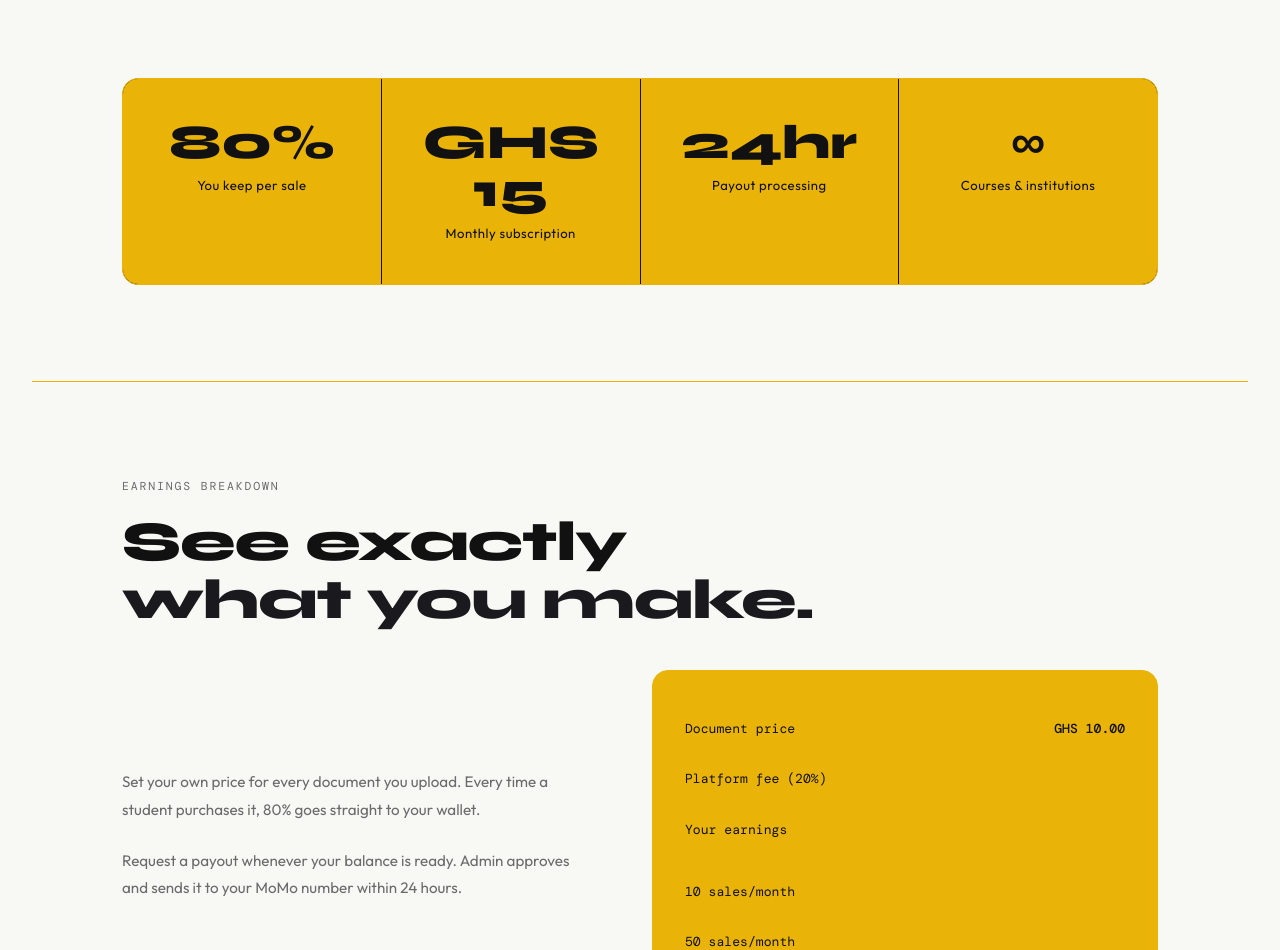
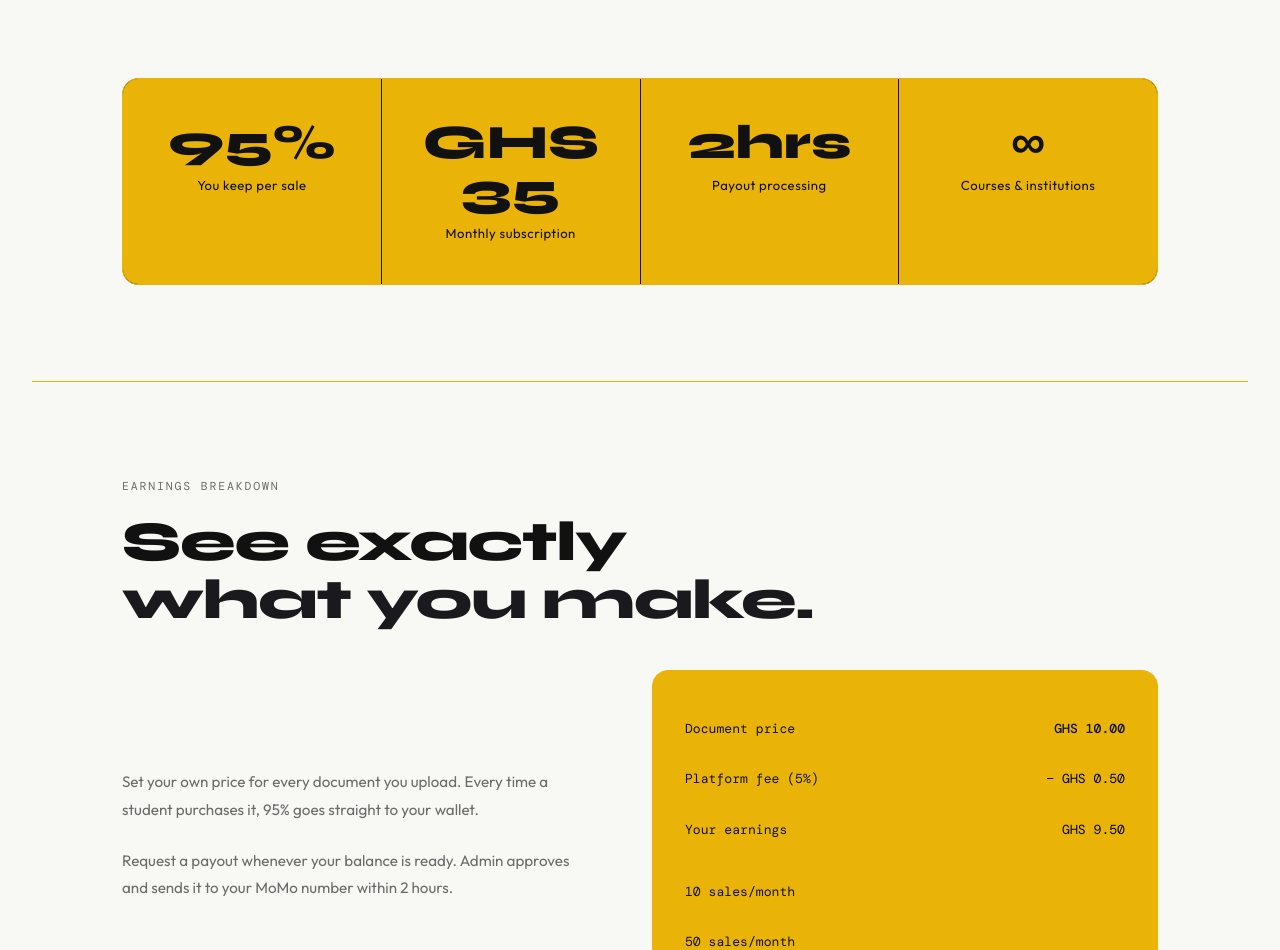
Before and after one commit to mishael6/Course_correct-frontend-, a React (Vite) app: page / in a window 1280 px wide. Shown: the part 1545-2495 px from the top of the page. Built offline with nearby package versions, Linux system fonts and the light colour scheme.

Commit message:
feat: implement LandingPage and UploadPage components with responsive styling

```diff
--- a/src/pages/LandingPage.jsx
+++ b/src/pages/LandingPage.jsx
@@ -454,7 +454,7 @@ const LandingPage = () => {
           <div className="ticker-track">
             {Array(2).fill([
               '📄 Past Questions',
-              '💰 Earn 80% Per Sale',
+              '💰 Earn 95% Per Sale',
               '🎓 All Institutions',
               '📱 Mobile Money Payouts',
               '🔒 Secure Downloads',
@@ -481,7 +481,7 @@ const LandingPage = () => {
             {[
               { n: '01', icon: '📤', title: 'Upload', desc: 'Submit your past question papers. Our admin team reviews and approves each document to keep quality high.' },
               { n: '02', icon: '🛒', title: 'Students Buy', desc: 'Other students find your document via the download section and purchase per-paper or with a monthly subscription.' },
-              { n: '03', icon: '💸', title: 'You Earn', desc: 'You pocket 80% of every sale. Request a payout anytime and receive funds directly to your Mobile Money.' },
+              { n: '03', icon: '💸', title: 'You Earn', desc: 'You pocket 95% of every sale. Request a payout anytime and receive funds directly to your Mobile Money.' },
             ].map(s => (
               <div key={s.n} className="step-card">
                 <div className="step-number">STEP {s.n}</div>
@@ -495,9 +495,9 @@ const LandingPage = () => {
           {/* Stats */}
           <div className="stats-row">
             {[
-              { num: '80%', desc: 'You keep per sale' },
-              { num: 'GHS 15', desc: 'Monthly subscription' },
-              { num: '24hr', desc: 'Payout processing' },
+              { num: '95%', desc: 'You keep per sale' },
+              { num: 'GHS 35', desc: 'Monthly subscription' },
+              { num: '2hrs', desc: 'Payout processing' },
               { num: '∞', desc: 'Courses & institutions' },
             ].map(s => (
               <div key={s.num} className="stat-block">
@@ -521,10 +521,10 @@ const LandingPage = () => {
           <div className="earn-grid">
             <div className="earn-left">
               <p style={{ color: 'var(--text-muted)', lineHeight: 1.8, fontSize: '0.95rem', marginBottom: '1.5rem' }}>
-                Set your own price for every document you upload. Every time a student purchases it, 80% goes straight to your wallet.
+                Set your own price for every document you upload. Every time a student purchases it, 95% goes straight to your wallet.
               </p>
               <p style={{ color: 'var(--text-muted)', lineHeight: 1.8, fontSize: '0.95rem' }}>
-                Request a payout whenever your balance is ready. Admin approves and sends it to your MoMo number within 24 hours.
+                Request a payout whenever your balance is ready. Admin approves and sends it to your MoMo number within 2 hours.
               </p>
             </div>
 
@@ -534,20 +534,20 @@ const LandingPage = () => {
                 <span className="val">GHS 10.00</span>
               </div>
               <div className="earn-row">
-                <span>Platform fee (20%)</span>
-                <span style={{ color: 'var(--primary)' }}>− GHS 2.00</span>
+                <span>Platform fee (5%)</span>
+                <span style={{ color: 'black' }}>− GHS 0.50</span>
               </div>
               <div className="earn-row">
                 <span>Your earnings</span>
-                <span className="green">GHS 8.00</span>
+                <span className="green" style={{ color: 'black' }}>GHS 9.50</span>
               </div>
               <div className="earn-row" style={{ marginTop: '0.5rem', paddingTop: '1rem', borderTop: '1px solid var(--primary)' }}>
                 <span>10 sales/month</span>
-                <span className="yellow">GHS 80.00</span>
+                <span className="yellow">GHS 95.00</span>
               </div>
               <div className="earn-row">
                 <span>50 sales/month</span>
-                <span className="yellow">GHS 400.00</span>
+                <span className="yellow">GHS 475.00</span>
               </div>
             </div>
           </div>
--- a/src/pages/UploadPage.jsx
+++ b/src/pages/UploadPage.jsx
@@ -64,7 +64,7 @@ const UploadPage = () => {
         <input type="text" name="institution" placeholder="Institution" value={formData.institution} onChange={handleChange} required />
 
         <div className="upload-row" style={{ display: 'flex', gap: '1rem' }}>
-          <input type="number" name="year" placeholder="Year" value={formData.year} onChange={handleChange} required style={{ flex: 1 }} />
+          <input type="number" name="year" placeholder="Level" value={formData.year} onChange={handleChange} required style={{ flex: 1 }} />
           <input type="number" name="price" placeholder="Price ($)" value={formData.price} onChange={handleChange} required style={{ flex: 1 }} />
         </div>
 
```
